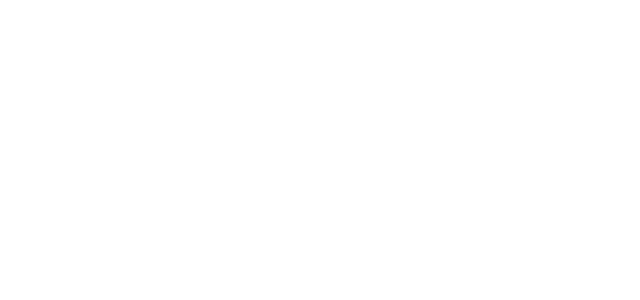
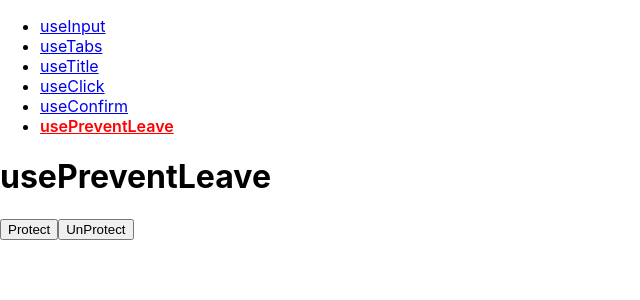
Before and after one commit to jihyeon-kimy/study-react-10-kinds-hooks, a React (Create React App) app: page /usePreventLeave in a window 1280 px wide. Before the commit this address had no page. Shown: the top 300 px of the page, without its empty margins (0-640 px from the left). Built offline with nearby package versions, Linux system fonts and the light colour scheme.

Commit message:
6. usePreventLeave : 윈도우 창을 닫기 전에 확인 메시지를 보여주는 함수

```diff
--- a/src/App.js
+++ b/src/App.js
@@ -3,6 +3,7 @@ import "./App.css";
 import CheckClick from "./components/CheckClick";
 import CheckConfirm from "./components/CheckConfirm";
 import CheckInput from "./components/CheckInput";
+import CheckPreventLeave from "./components/CheckPreventLeave";
 import CheckTabs from "./components/CheckTabs";
 import CheckTitle from "./components/CheckTitle";
 import Layout from "./components/Layout";
@@ -17,6 +18,7 @@ function App() {
           <Route path="useTitle" element={<CheckTitle />} />
           <Route path="useClick" element={<CheckClick />} />
           <Route path="useConfirm" element={<CheckConfirm />} />
+          <Route path="usePreventLeave" element={<CheckPreventLeave />} />
         </Route>
       </Routes>
     </>
--- /dev/null
+++ b/src/components/CheckPreventLeave.js
@@ -0,0 +1,23 @@
+const usePreventLeave = () => {
+  const listener = (event) => {
+    event.preventDefault();
+    event.returnValue = "";
+  };
+  const enablePrevent = () => window.addEventListener("beforeunload", listener);
+  const disablePrevent = () => window.removeEventListener("beforeunload", listener);
+
+  return { enablePrevent, disablePrevent };
+};
+
+function CheckPreventLeave() {
+  const { enablePrevent, disablePrevent } = usePreventLeave();
+  return (
+    <>
+      <h1>usePreventLeave</h1>
+      <button onClick={enablePrevent}>Protect</button>
+      <button onClick={disablePrevent}>UnProtect</button>
+    </>
+  );
+}
+
+export default CheckPreventLeave;
--- a/src/components/Layout.js
+++ b/src/components/Layout.js
@@ -45,6 +45,13 @@ const Layout = () => {
             useConfirm
           </NavLink>
         </li>
+        <li>
+          <NavLink
+            to="/usePreventLeave"
+            style={({ isActive }) => (isActive ? activeStyle : undefined)}>
+            usePreventLeave
+          </NavLink>
+        </li>
       </ul>
       <Outlet />
     </>
```
